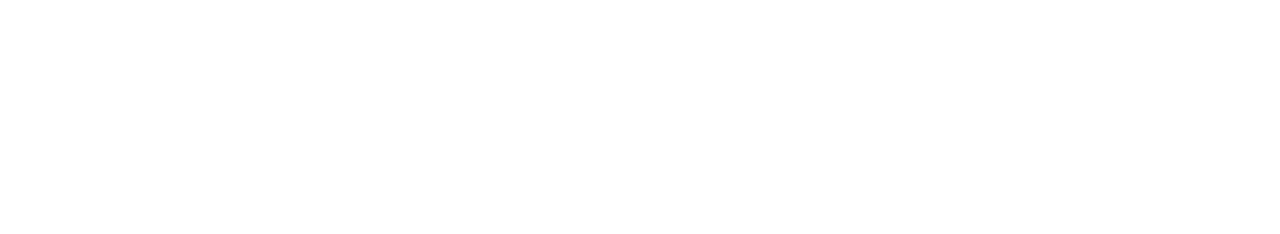
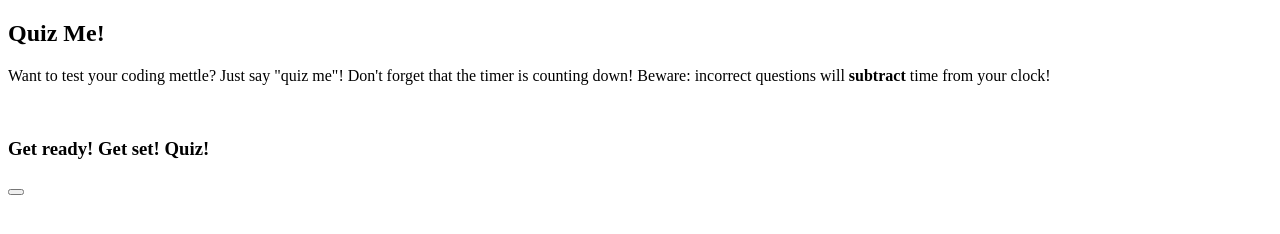
Before and after one commit to rnhamlin/quiz-me, a plain HTML site: page index.html in a window 1280 px wide. Drawn offline with Linux system fonts and the light colour scheme; files that its build step writes are made by us from their sources.

Commit message:
initial setup of html and javascript files, with comments for guidance

```diff
--- a/index.html
+++ b/index.html
@@ -8,9 +8,34 @@
     <link rel="stylesheet" href=".assets/style.css" />
 </head>
 <body>
+    <h2>
+        Quiz Me!
+    </h2>
+    <p>
+        Want to test your coding mettle? Just say "quiz me"! Don't forget that the timer is counting down! Beware: incorrect questions will <strong>subtract</strong> time from your clock!
+    </p>
+    <br/>
+    <p><h3>Get ready! Get set! Quiz!</h3></p>
+    <p id="container">
+        <!--timer first--if it's in a prominent place then it's easy to see-->
+        <div id="timer">
 
+        </div>
+
+        <!--where the questions will populate-->
+        <div id="question">
+
+        </div>
+        <!--buttons for the user to clicky-click.-->
+        <button id="startnow"></button>
+    </p>
+    <script src="./assets/script.js"></script>
 </body>
 <footer>
+    <!--view high scores link-->
+
+    <!--made by bozo the clown-->
+
 
 </footer>
 </html>
```
Also changed, not shown: assets/script.js (+19 -0 lines).
